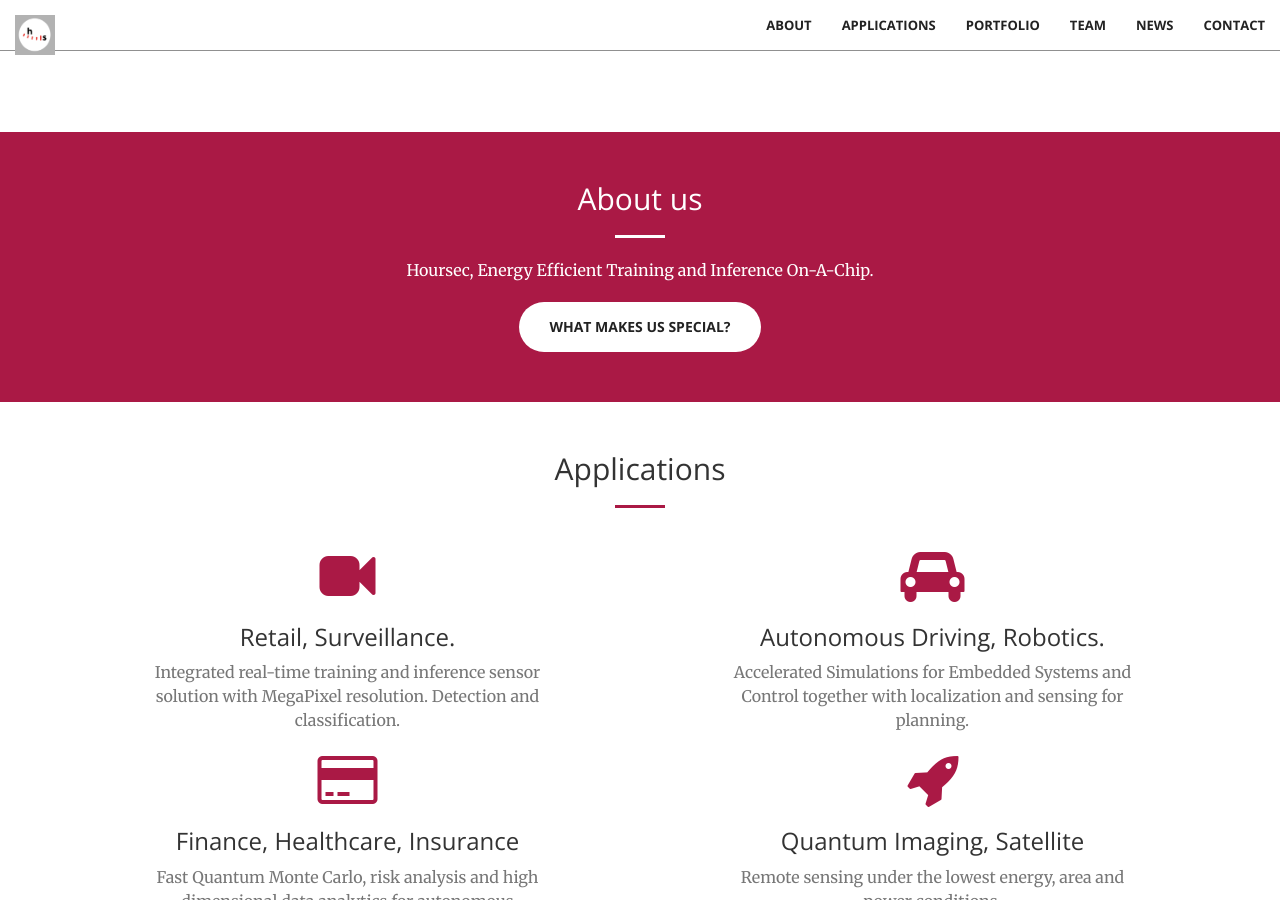
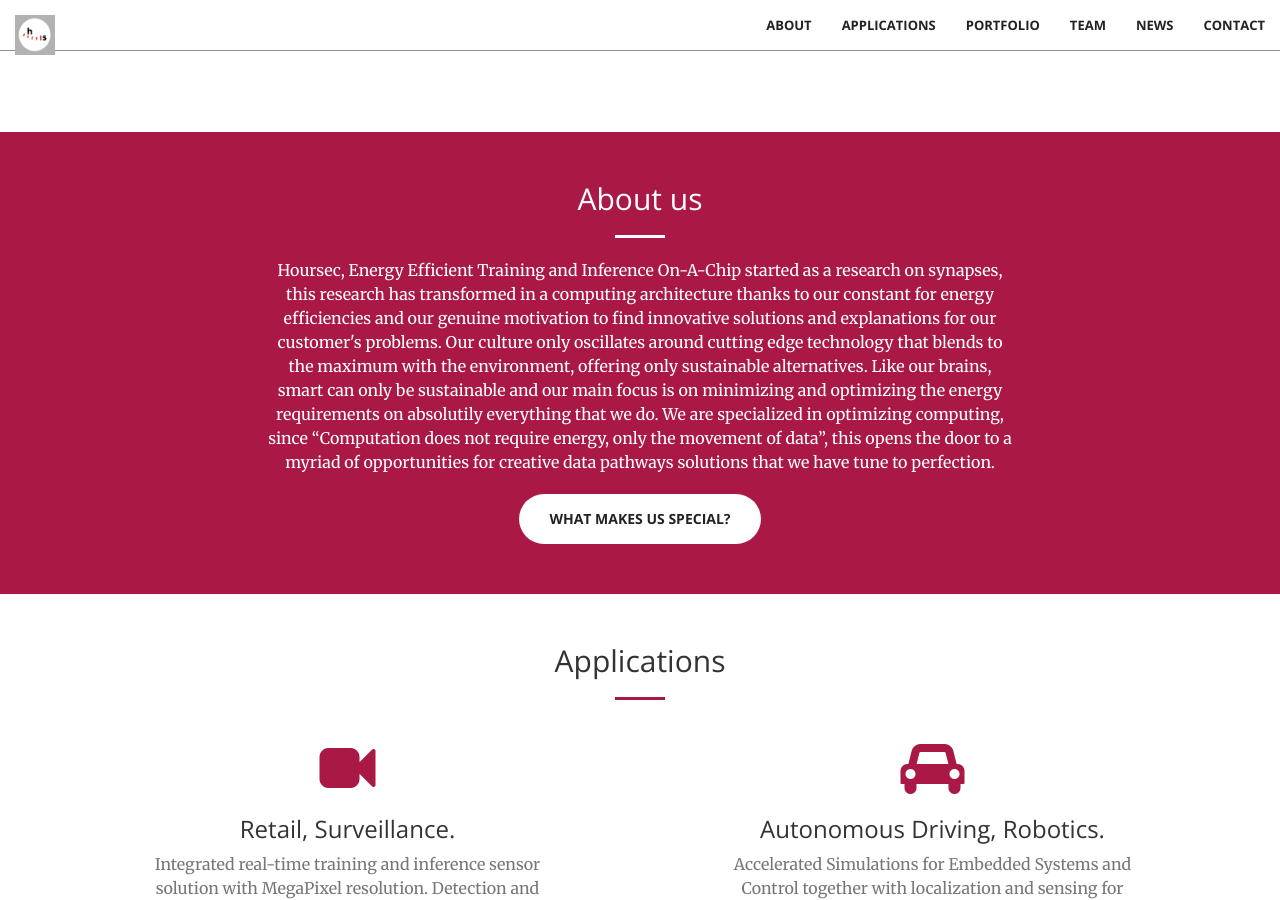
Before and after one commit to hoursec/github.io, a Jekyll site: the page built from index.html, in a window 1280 px wide and 900 px high, scrolled down 768 px. Built offline with Jekyll 4.4.1, drawn with Linux system fonts in a browser that asks for light colours.

Commit message:
Update call-to-action.html

```diff
--- a/_includes/call-to-action.html
+++ b/_includes/call-to-action.html
@@ -5,7 +5,15 @@
                 <h2 class="section-heading">About us</h2>
                 <hr class="light">
                 <p class="text-center">
-			Hoursec, Energy Efficient Training and Inference On-A-Chip.
+			Hoursec, Energy Efficient Training and Inference On-A-Chip started as a research on synapses, this
+			research has transformed in a computing architecture thanks to our constant for energy efficiencies
+			and our genuine motivation to find innovative solutions and explanations for our customer's problems.
+			Our culture only oscillates around cutting edge technology that blends to the maximum with the
+			environment, offering only sustainable alternatives. Like our brains, smart can only be sustainable and
+			our main focus is on minimizing and optimizing the energy requirements on absolutily everything that we do.
+			We are specialized in optimizing computing, since “Computation does not require energy, only the
+			movement of data”, this opens the door to a myriad of opportunities for creative data pathways solutions
+			that we have tune to perfection.
                 </p>
 
                 <!--<a href="#contact" class="btn btn-default btn-xl">Get Started!</a>-->
```
